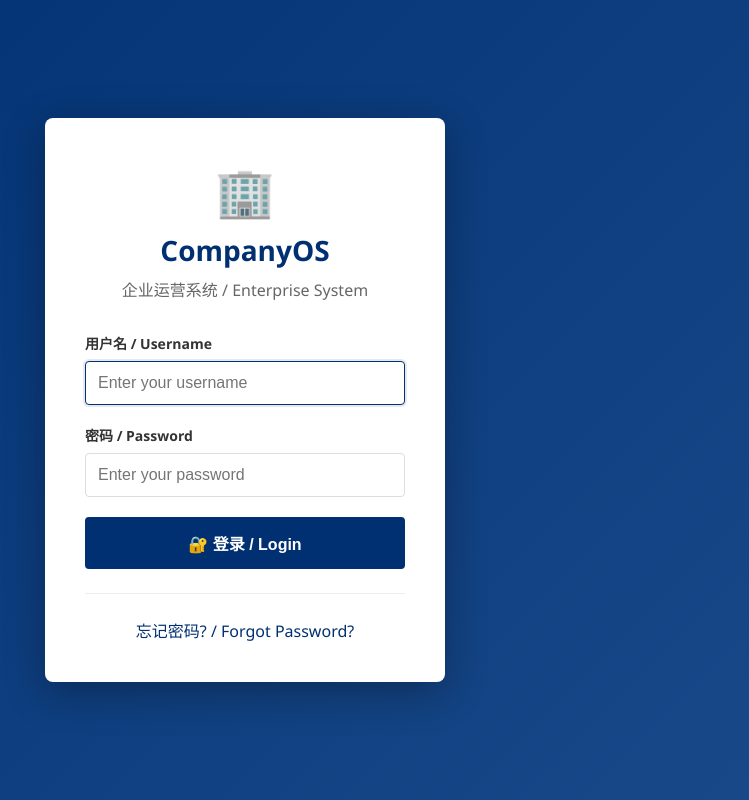
After one commit to superxzh0630/companyOS, a Django app: page /accounts/login/ in a window 1280 px wide. The commit adds this page. Shown: the whole page, without its empty margins (395-1144 px from the left). Run offline with Django 5.2, Linux system fonts and the light colour scheme.

Commit message:
change to user login traffic

```diff
--- a/config/urls.py
+++ b/config/urls.py
@@ -24,6 +24,7 @@ from . import views
 urlpatterns = [
     path("", views.index, name="index"),
     path("admin/", admin.site.urls),
+    path("accounts/", include("django.contrib.auth.urls")),
     path("", include("authentication.urls")),
     path("profiles/", include("profiles.urls")),
     path("workspace/", include("workspace.urls")),
--- a/config/views.py
+++ b/config/views.py
@@ -1,6 +1,8 @@
 from django.shortcuts import render
+from django.contrib.auth.decorators import login_required
 
 
+@login_required
 def index(request):
-    """Home page view."""
+    """Home page view. Requires authentication."""
     return render(request, 'index.html')
--- a/dashboard/urls.py
+++ b/dashboard/urls.py
@@ -7,6 +7,12 @@ from . import views
 app_name = 'dashboard'
 
 urlpatterns = [
+    # Smart Router - decides where to send user
+    path('router/', views.dashboard_router, name='router'),
+
+    # Admin Department Selector
+    path('select-department/', views.admin_dept_selector, name='admin_dept_selector'),
+
     # Global Hub Dashboard
     path('hub/', views.global_hub_dashboard, name='global_hub'),
     path('api/hub/', views.global_hub_api, name='global_hub_api'),
--- /dev/null
+++ b/templates/registration/login.html
@@ -0,0 +1,176 @@
+<!DOCTYPE html>
+<html lang="en">
+<head>
+    {% load static %}
+    <meta charset="UTF-8">
+    <meta name="viewport" content="width=device-width, initial-scale=1.0">
+    <title>CompanyOS - Login</title>
+    <link rel="stylesheet" href="{% static 'css/base.css' %}">
+    <link rel="stylesheet" href="{% static 'css/forms.css' %}">
+    <link rel="stylesheet" href="{% static 'css/components.css' %}">
+    <style>
+        body {
+            background: linear-gradient(135deg, #003071 0%, #1a4a8a 100%);
+            min-height: 100vh;
+            display: flex;
+            align-items: center;
+            justify-content: center;
+            margin: 0;
+            padding: 1rem;
+        }
+
+        .login-container {
+            background: white;
+            padding: 2.5rem;
+            border-radius: 8px;
+            box-shadow: 0 10px 40px rgba(0, 0, 0, 0.3);
+            width: 100%;
+            max-width: 400px;
+        }
+
+        .login-header {
+            text-align: center;
+            margin-bottom: 2rem;
+        }
+
+        .login-header h1 {
+            color: #003071;
+            margin: 0 0 0.5rem 0;
+            font-size: 1.75rem;
+        }
+
+        .login-header p {
+            color: #666;
+            margin: 0;
+        }
+
+        .login-form .form-group {
+            margin-bottom: 1.25rem;
+        }
+
+        .login-form label {
+            display: block;
+            margin-bottom: 0.5rem;
+            font-weight: 600;
+            color: #333;
+        }
+
+        .login-form input[type="text"],
+        .login-form input[type="password"] {
+            width: 100%;
+            padding: 0.75rem;
+            border: 1px solid #ddd;
+            border-radius: 4px;
+            font-size: 1rem;
+            box-sizing: border-box;
+            transition: border-color 0.2s;
+        }
+
+        .login-form input:focus {
+            outline: none;
+            border-color: #003071;
+            box-shadow: 0 0 0 2px rgba(0, 48, 113, 0.1);
+        }
+
+        .login-btn {
+            width: 100%;
+            padding: 0.875rem;
+            background: #003071;
+            color: white;
+            border: none;
+            border-radius: 4px;
+            font-size: 1rem;
+            font-weight: 600;
+            cursor: pointer;
+            transition: background 0.2s;
+        }
+
+        .login-btn:hover {
+            background: #002255;
+        }
+
+        .error-messages {
+            background: #fff3cd;
+            border: 1px solid #ffc107;
+            border-radius: 4px;
+            padding: 0.75rem;
+            margin-bottom: 1.5rem;
+            color: #856404;
+        }
+
+        .error-messages ul {
+            margin: 0;
+            padding-left: 1.25rem;
+        }
+
+        .login-footer {
+            text-align: center;
+            margin-top: 1.5rem;
+            padding-top: 1.5rem;
+            border-top: 1px solid #eee;
+        }
+
+        .login-footer a {
+            color: #003071;
+            text-decoration: none;
+        }
+
+        .login-footer a:hover {
+            text-decoration: underline;
+        }
+
+        .logo-icon {
+            font-size: 3rem;
+            margin-bottom: 0.5rem;
+        }
+    </style>
+</head>
+<body>
+    <div class="login-container">
+        <div class="login-header">
+            <div class="logo-icon">🏢</div>
+            <h1>CompanyOS</h1>
+            <p>企业运营系统 / Enterprise System</p>
+        </div>
+
+        {% if form.errors %}
+        <div class="error-messages">
+            <ul>
+            {% for field in form %}
+                {% for error in field.errors %}
+                <li>{{ error }}</li>
+                {% endfor %}
+            {% endfor %}
+            {% for error in form.non_field_errors %}
+                <li>{{ error }}</li>
+            {% endfor %}
+            </ul>
+        </div>
+        {% endif %}
+
+        <form method="post" class="login-form">
+            {% csrf_token %}
+
+            <div class="form-group">
+                <label for="id_username">用户名 / Username</label>
+                <input type="text" name="username" id="id_username" autofocus required
+                       placeholder="Enter your username">
+            </div>
+
+            <div class="form-group">
+                <label for="id_password">密码 / Password</label>
+                <input type="password" name="password" id="id_password" required
+                       placeholder="Enter your password">
+            </div>
+
+            <button type="submit" class="login-btn">
+                🔐 登录 / Login
+            </button>
+        </form>
+
+        <div class="login-footer">
+            <a href="{% url 'password_reset' %}">忘记密码? / Forgot Password?</a>
+        </div>
+    </div>
+</body>
+</html>
```
Also changed, not shown: config/settings.py (+4 -15 lines), dashboard/templates/dashboard/admin_dept_selector.html (added, +188 -0 lines), dashboard/templates/dashboard/no_access.html (added, +124 -0 lines), dashboard/views.py (+74 -19 lines), templates/index.html (+9 -2 lines).
